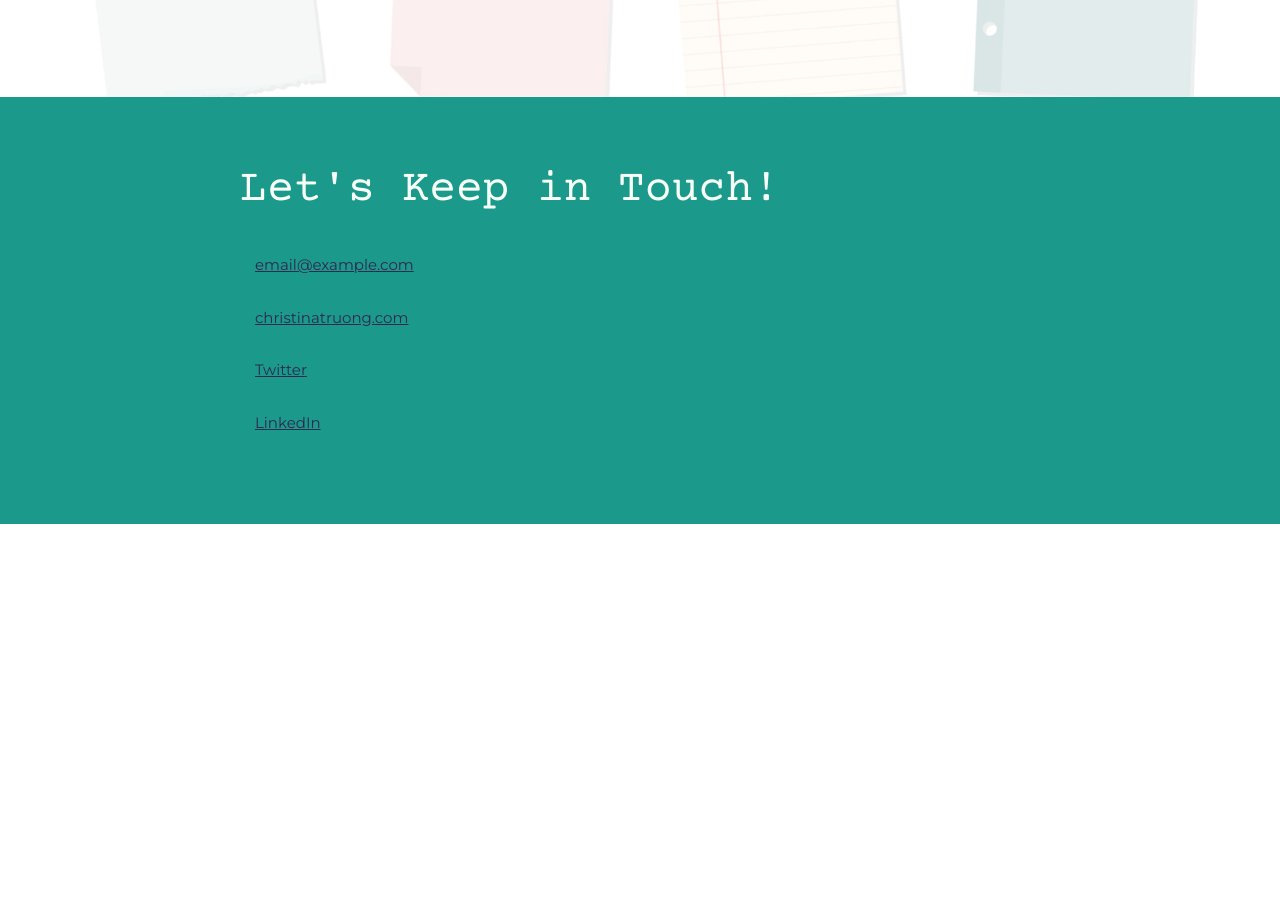
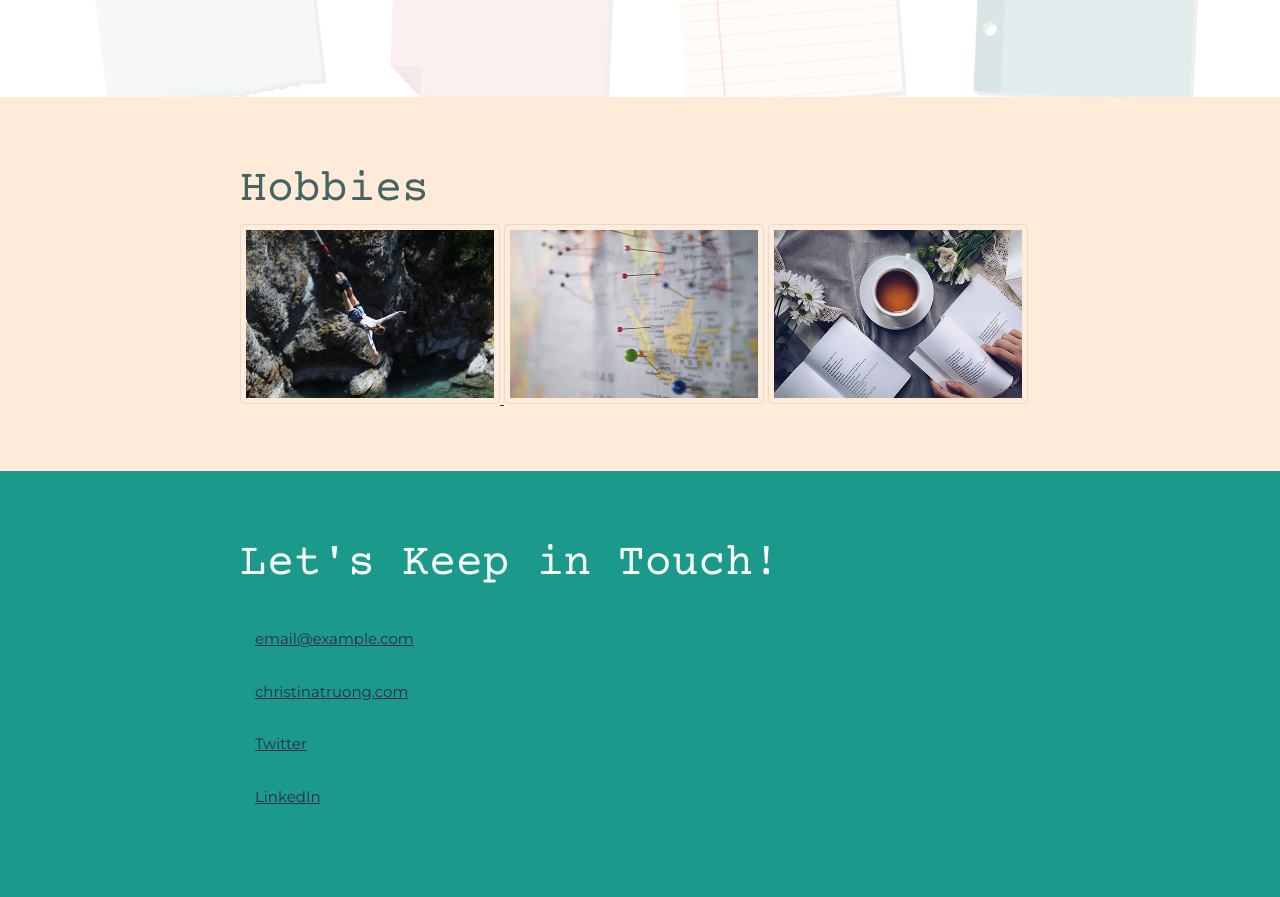
Before and after one commit to TheHagueUniversity/css-basic-challenge-beatricene, a plain HTML site: page Challenge2_CSS_Basics(1)/index.html in a window 1280 px wide. Shown: the part 2760-3657 px from the top of the page. Before the commit the page ends 3284 px from the top, so only its background shows below. Drawn offline with nearby package versions, Linux system fonts and the light colour scheme.

Commit message:
Challenge_CSS_Image Gallety

```diff
--- a/Challenge2_CSS_Basics(1)/css/styles.css
+++ b/Challenge2_CSS_Basics(1)/css/styles.css
@@ -117,6 +117,23 @@ header {
   width: 60%;
 }
 
+/* Hobbies
+------------------------------------*/
+.hobbies {
+  background: #ffebd8;
+}
+
+.hobbies img {
+  width: 260px;
+  height: 180px;
+  border: 1px solid #ddd; /* Gray border */
+  border-radius: 4px;  /* Rounded border */
+  padding: 5px; /* Some padding */
+}
+
+.hobbies img:hover {
+  box-shadow: 0 0 2px 1px rgba(0, 140, 186, 0.5);
+}
 
 /* Contact Info
 ------------------------------------*/
--- a/Challenge2_CSS_Basics(1)/index.html
+++ b/Challenge2_CSS_Basics(1)/index.html
@@ -79,7 +79,17 @@
           </section>
         </div>
       </section>
-
+      <!-- *************  HOBBIES *********** -->
+      <section class="hobbies">
+        <div class="content-wrap item-details">
+            <h2>Hobbies</h2>
+            <span><a href="https://unsplash.com/photos/ut_DpeegS_E"><img src="images/bungee.jpg" alt="Bungee Jumping">
+            </a>
+            </span>
+            <span><a href="https://unsplash.com/photos/TrhLCn1abMU"><img src="images/travel.jpg" alt="Travel"></a></span>
+            <span><a href="https://unsplash.com/photos/OJZB0VUQKKc"><img src="images/read.jpg" alt="Read"></a></span>
+        </div>
+      </section>
       <!-- ************  CONTACT INFO / SOCIAL MEDIA  ************ -->
       <footer>
         <div class="content-wrap">
```
Also changed, not shown: Challenge2_CSS_Basics(1)/images/bungee.jpg (added), Challenge2_CSS_Basics(1)/images/read.jpg (added), Challenge2_CSS_Basics(1)/images/travel.jpg (added), 3 other files.
